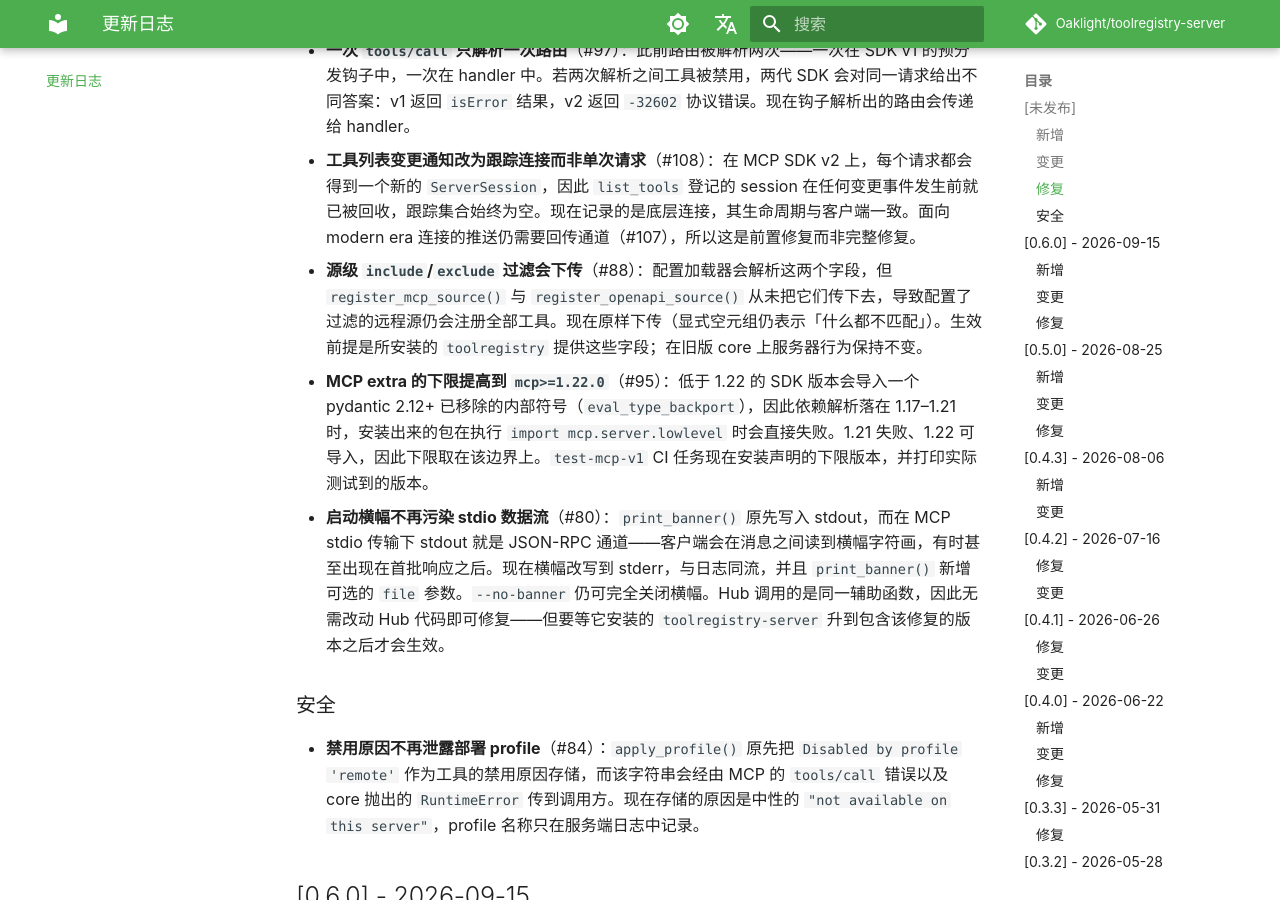
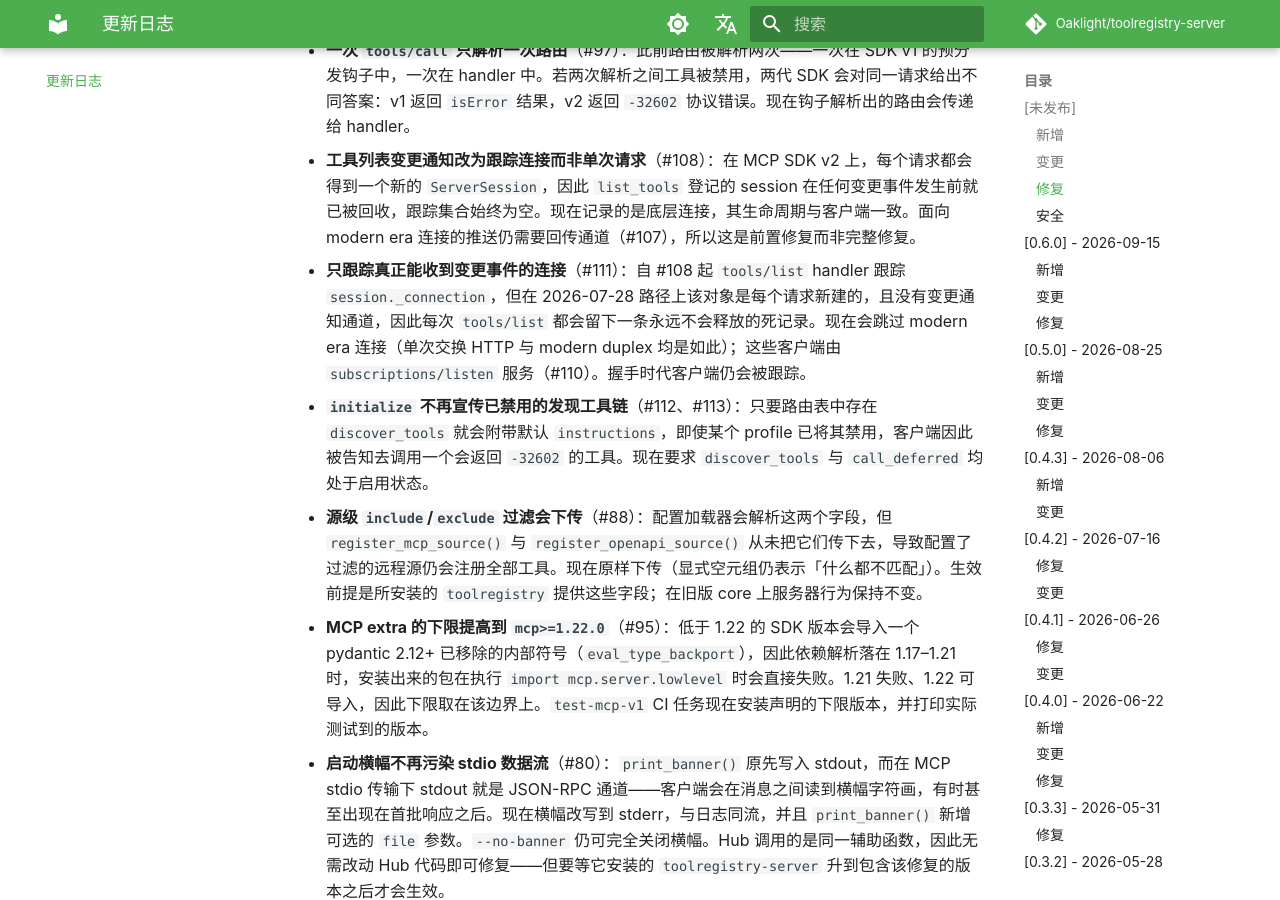
Before and after one commit to Oaklight/toolregistry-server, an MkDocs documentation site: the page built from docs/changelog.md, in a window 1280 px wide and 900 px high, scrolled down 1622 px. Built offline with MkDocs 1.6.1 and Material for MkDocs 9.7.7, drawn with Linux system fonts in a browser that asks for light colours; some web fonts are replaced; comment, search, counter and statistics services are not loaded.

Commit message:
docs: 只跟踪可投递的连接；按启用状态决定是否附带 instructions（#111、#112）

```diff
--- a/docs/changelog.md
+++ b/docs/changelog.md
@@ -24,6 +24,8 @@
 
 - **一次 `tools/call` 只解析一次路由**（#97）：此前路由被解析两次——一次在 SDK v1 的预分发钩子中，一次在 handler 中。若两次解析之间工具被禁用，两代 SDK 会对同一请求给出不同答案：v1 返回 `isError` 结果，v2 返回 `-32602` 协议错误。现在钩子解析出的路由会传递给 handler。
 - **工具列表变更通知改为跟踪连接而非单次请求**（#108）：在 MCP SDK v2 上，每个请求都会得到一个新的 `ServerSession`，因此 `list_tools` 登记的 session 在任何变更事件发生前就已被回收，跟踪集合始终为空。现在记录的是底层连接，其生命周期与客户端一致。面向 modern era 连接的推送仍需要回传通道（#107），所以这是前置修复而非完整修复。
+- **只跟踪真正能收到变更事件的连接**（#111）：自 #108 起 `tools/list` handler 跟踪 `session._connection`，但在 2026-07-28 路径上该对象是每个请求新建的，且没有变更通知通道，因此每次 `tools/list` 都会留下一条永远不会释放的死记录。现在会跳过 modern era 连接（单次交换 HTTP 与 modern duplex 均是如此）；这些客户端由 `subscriptions/listen` 服务（#110）。握手时代客户端仍会被跟踪。
+- **`initialize` 不再宣传已禁用的发现工具链**（#112、#113）：只要路由表中存在 `discover_tools` 就会附带默认 `instructions`，即使某个 profile 已将其禁用，客户端因此被告知去调用一个会返回 `-32602` 的工具。现在要求 `discover_tools` 与 `call_deferred` 均处于启用状态。
 - **源级 `include`/`exclude` 过滤会下传**（#88）：配置加载器会解析这两个字段，但 `register_mcp_source()` 与 `register_openapi_source()` 从未把它们传下去，导致配置了过滤的远程源仍会注册全部工具。现在原样下传（显式空元组仍表示「什么都不匹配」）。生效前提是所安装的 `toolregistry` 提供这些字段；在旧版 core 上服务器行为保持不变。
 - **MCP extra 的下限提高到 `mcp>=1.22.0`**（#95）：低于 1.22 的 SDK 版本会导入一个 pydantic 2.12+ 已移除的内部符号（`eval_type_backport`），因此依赖解析落在 1.17–1.21 时，安装出来的包在执行 `import mcp.server.lowlevel` 时会直接失败。1.21 失败、1.22 可导入，因此下限取在该边界上。`test-mcp-v1` CI 任务现在安装声明的下限版本，并打印实际测试到的版本。
 - **启动横幅不再污染 stdio 数据流**（#80）：`print_banner()` 原先写入 stdout，而在 MCP stdio 传输下 stdout 就是 JSON-RPC 通道——客户端会在消息之间读到横幅字符画，有时甚至出现在首批响应之后。现在横幅改写到 stderr，与日志同流，并且 `print_banner()` 新增可选的 `file` 参数。`--no-banner` 仍可完全关闭横幅。Hub 调用的是同一辅助函数，因此无需改动 Hub 代码即可修复——但要等它安装的 `toolregistry-server` 升到包含该修复的版本之后才会生效。
```
